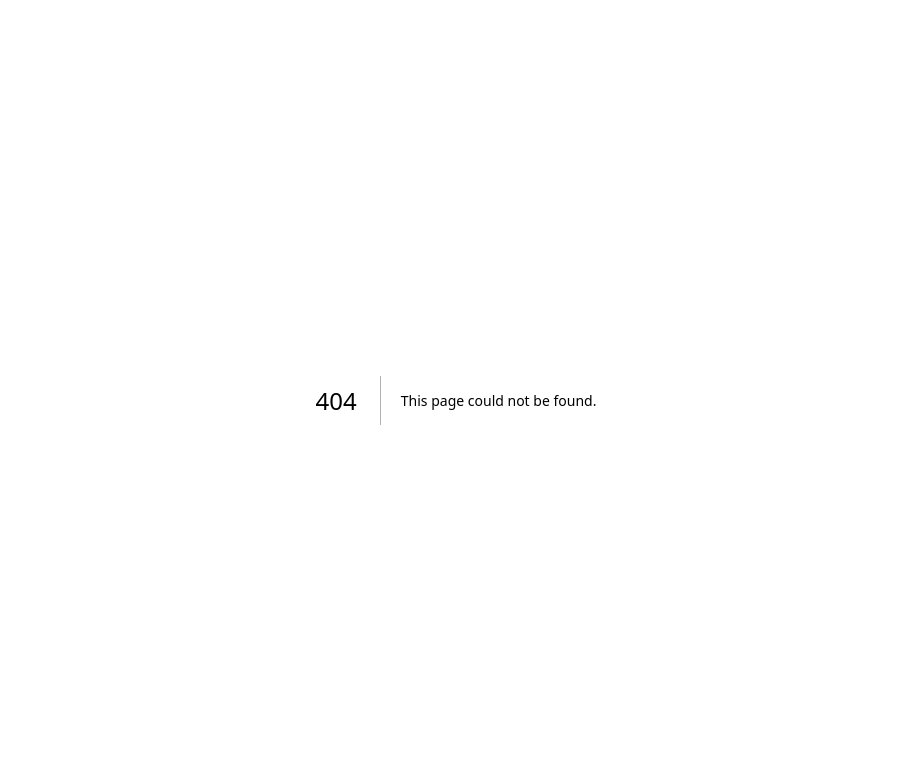
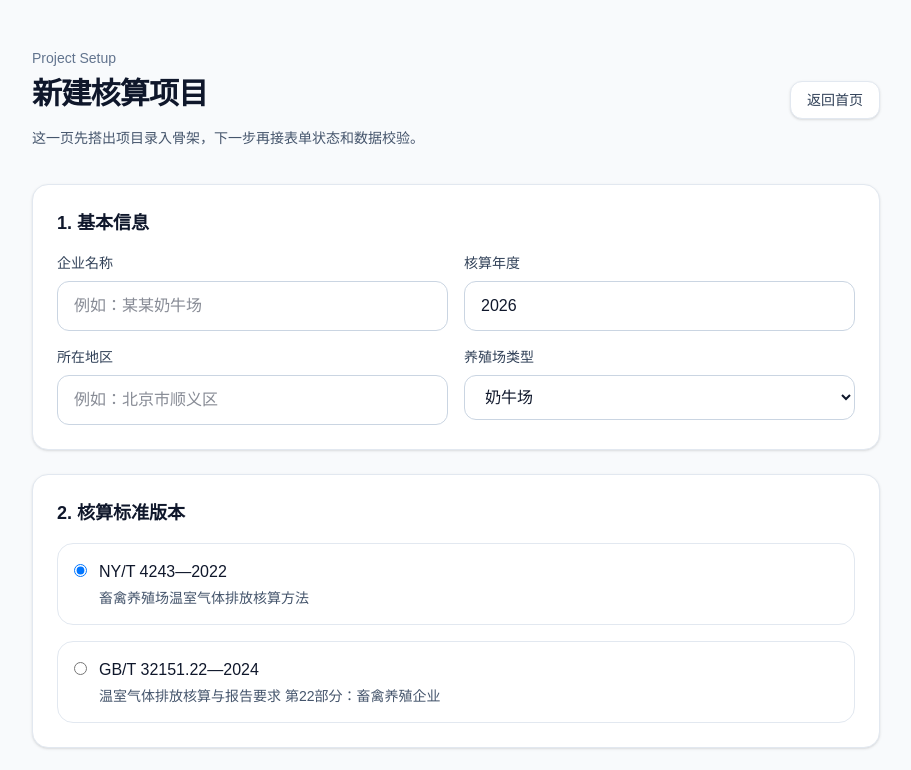
Before and after one commit to LIUYUNLONG01/farm-ghg-web, a Next.js app: page /project/new in a window 1280 px wide. Before the commit this address had no page. Shown: the top 770 px of the page, without its empty margins (184-1095 px from the left). Built offline with nearby package versions, Linux system fonts and the light colour scheme.

Commit message:
feat: add homepage entry and project setup page

```diff
--- a/src/app/page.tsx
+++ b/src/app/page.tsx
@@ -1,65 +1,64 @@
-import Image from "next/image";
+import Link from "next/link";
 
 export default function Home() {
+  const modules = [
+    "化石燃料燃烧",
+    "肠道发酵 CH4",
+    "粪污管理 CH4 / N2O",
+    "沼气、电力与热力",
+  ];
+
   return (
-    <div className="flex flex-col flex-1 items-center justify-center bg-zinc-50 font-sans dark:bg-black">
-      <main className="flex flex-1 w-full max-w-3xl flex-col items-center justify-between py-32 px-16 bg-white dark:bg-black sm:items-start">
-        <Image
-          className="dark:invert"
-          src="/next.svg"
-          alt="Next.js logo"
-          width={100}
-          height={20}
-          priority
-        />
-        <div className="flex flex-col items-center gap-6 text-center sm:items-start sm:text-left">
-          <h1 className="max-w-xs text-3xl font-semibold leading-10 tracking-tight text-black dark:text-zinc-50">
-            To get started, edit the page.tsx file.
+    <main className="min-h-screen bg-slate-50 text-slate-900">
+      <div className="mx-auto max-w-6xl px-6 py-16">
+        <div className="max-w-3xl">
+          <p className="text-sm font-medium tracking-wide text-slate-500">
+            Farm GHG Web · Starter
+          </p>
+          <h1 className="mt-3 text-4xl font-bold tracking-tight">
+            养殖场温室气体排放核算系统
           </h1>
-          <p className="max-w-md text-lg leading-8 text-zinc-600 dark:text-zinc-400">
-            Looking for a starting point or more instructions? Head over to{" "}
-            <a
-              href="https://vercel.com/templates?framework=next.js&utm_source=create-next-app&utm_medium=appdir-template-tw&utm_campaign=create-next-app"
-              className="font-medium text-zinc-950 dark:text-zinc-50"
+          <p className="mt-4 text-lg leading-8 text-slate-600">
+            第一版目标：录入基础数据，计算各排放源排放量，输出标准化结果。
+          </p>
+
+          <div className="mt-6 flex flex-wrap gap-3">
+            <Link
+              href="/project/new"
+              className="rounded-2xl bg-slate-900 px-5 py-3 text-sm font-medium text-white shadow-sm hover:bg-slate-700"
             >
-              Templates
-            </a>{" "}
-            or the{" "}
-            <a
-              href="https://nextjs.org/learn?utm_source=create-next-app&utm_medium=appdir-template-tw&utm_campaign=create-next-app"
-              className="font-medium text-zinc-950 dark:text-zinc-50"
+              开始新建项目
+            </Link>
+
+            <span className="rounded-2xl border border-slate-200 bg-white px-5 py-3 text-sm text-slate-600">
+              当前阶段：项目骨架搭建
+            </span>
+          </div>
+        </div>
+
+        <div className="mt-10 grid gap-4 md:grid-cols-2 xl:grid-cols-4">
+          {modules.map((item) => (
+            <section
+              key={item}
+              className="rounded-2xl border border-slate-200 bg-white p-6 shadow-sm"
             >
-              Learning
-            </a>{" "}
-            center.
-          </p>
+              <h2 className="text-lg font-semibold">{item}</h2>
+              <p className="mt-2 text-sm text-slate-500">
+                当前状态：待接入计算模块
+              </p>
+            </section>
+          ))}
         </div>
-        <div className="flex flex-col gap-4 text-base font-medium sm:flex-row">
-          <a
-            className="flex h-12 w-full items-center justify-center gap-2 rounded-full bg-foreground px-5 text-background transition-colors hover:bg-[#383838] dark:hover:bg-[#ccc] md:w-[158px]"
-            href="https://vercel.com/new?utm_source=create-next-app&utm_medium=appdir-template-tw&utm_campaign=create-next-app"
-            target="_blank"
-            rel="noopener noreferrer"
-          >
-            <Image
-              className="dark:invert"
-              src="/vercel.svg"
-              alt="Vercel logomark"
-              width={16}
-              height={16}
-            />
-            Deploy Now
-          </a>
-          <a
-            className="flex h-12 w-full items-center justify-center rounded-full border border-solid border-black/[.08] px-5 transition-colors hover:border-transparent hover:bg-black/[.04] dark:border-white/[.145] dark:hover:bg-[#1a1a1a] md:w-[158px]"
-            href="https://nextjs.org/docs?utm_source=create-next-app&utm_medium=appdir-template-tw&utm_campaign=create-next-app"
-            target="_blank"
-            rel="noopener noreferrer"
-          >
-            Documentation
-          </a>
+
+        <div className="mt-10 rounded-2xl border border-dashed border-slate-300 bg-white p-6">
+          <h3 className="text-base font-semibold">你现在完成了什么</h3>
+          <ul className="mt-3 space-y-2 text-sm text-slate-600">
+            <li>1. 已创建 Next.js + TypeScript + Tailwind 项目</li>
+            <li>2. 已建立目录骨架和基础数据模型</li>
+            <li>3. 已增加“新建项目”页面入口</li>
+          </ul>
         </div>
-      </main>
-    </div>
+      </div>
+    </main>
   );
 }
--- /dev/null
+++ b/src/app/project/new/page.tsx
@@ -0,0 +1,118 @@
+import Link from "next/link";
+import { standardOptions } from "@/data/standardOptions";
+
+export default function NewProjectPage() {
+  const currentYear = new Date().getFullYear();
+
+  return (
+    <main className="min-h-screen bg-slate-50 text-slate-900">
+      <div className="mx-auto max-w-4xl px-6 py-12">
+        <div className="mb-8 flex items-center justify-between">
+          <div>
+            <p className="text-sm font-medium text-slate-500">Project Setup</p>
+            <h1 className="mt-2 text-3xl font-bold tracking-tight">
+              新建核算项目
+            </h1>
+            <p className="mt-3 text-sm leading-7 text-slate-600">
+              这一页先搭出项目录入骨架，下一步再接表单状态和数据校验。
+            </p>
+          </div>
+
+          <Link
+            href="/"
+            className="rounded-xl border border-slate-200 bg-white px-4 py-2 text-sm font-medium text-slate-700 shadow-sm hover:bg-slate-100"
+          >
+            返回首页
+          </Link>
+        </div>
+
+        <div className="space-y-6">
+          <section className="rounded-2xl border border-slate-200 bg-white p-6 shadow-sm">
+            <h2 className="text-lg font-semibold">1. 基本信息</h2>
+            <div className="mt-4 grid gap-4 md:grid-cols-2">
+              <label className="block">
+                <span className="mb-2 block text-sm font-medium text-slate-700">
+                  企业名称
+                </span>
+                <input
+                  className="w-full rounded-xl border border-slate-300 px-4 py-3 outline-none transition focus:border-slate-500"
+                  placeholder="例如：某某奶牛场"
+                />
+              </label>
+
+              <label className="block">
+                <span className="mb-2 block text-sm font-medium text-slate-700">
+                  核算年度
+                </span>
+                <input
+                  type="number"
+                  defaultValue={currentYear}
+                  className="w-full rounded-xl border border-slate-300 px-4 py-3 outline-none transition focus:border-slate-500"
+                />
+              </label>
+
+              <label className="block">
+                <span className="mb-2 block text-sm font-medium text-slate-700">
+                  所在地区
+                </span>
+                <input
+                  className="w-full rounded-xl border border-slate-300 px-4 py-3 outline-none transition focus:border-slate-500"
+                  placeholder="例如：北京市顺义区"
+                />
+              </label>
+
+              <label className="block">
+                <span className="mb-2 block text-sm font-medium text-slate-700">
+                  养殖场类型
+                </span>
+                <select className="w-full rounded-xl border border-slate-300 px-4 py-3 outline-none transition focus:border-slate-500">
+                  <option>奶牛场</option>
+                  <option>肉牛场</option>
+                  <option>羊场</option>
+                  <option>猪场</option>
+                  <option>蛋鸡场</option>
+                  <option>肉鸡场</option>
+                  <option>其他</option>
+                </select>
+              </label>
+            </div>
+          </section>
+
+          <section className="rounded-2xl border border-slate-200 bg-white p-6 shadow-sm">
+            <h2 className="text-lg font-semibold">2. 核算标准版本</h2>
+            <div className="mt-4 grid gap-4">
+              {standardOptions.map((standard) => (
+                <label
+                  key={standard.value}
+                  className="flex cursor-pointer items-start gap-3 rounded-2xl border border-slate-200 p-4 hover:bg-slate-50"
+                >
+                  <input
+                    type="radio"
+                    name="standardVersion"
+                    defaultChecked={standard.value === "NYT4243_2022"}
+                    className="mt-1"
+                  />
+                  <div>
+                    <p className="font-medium text-slate-900">{standard.label}</p>
+                    <p className="mt-1 text-sm text-slate-600">
+                      {standard.description}
+                    </p>
+                  </div>
+                </label>
+              ))}
+            </div>
+          </section>
+
+          <section className="rounded-2xl border border-dashed border-slate-300 bg-white p-6">
+            <h2 className="text-lg font-semibold">3. 当前状态</h2>
+            <ul className="mt-3 space-y-2 text-sm text-slate-600">
+              <li>已建立项目基础信息区域</li>
+              <li>已建立标准版本选择区域</li>
+              <li>下一步将接入表单状态管理和数据校验</li>
+            </ul>
+          </section>
+        </div>
+      </div>
+    </main>
+  );
+}
--- /dev/null
+++ b/src/data/standardOptions.ts
@@ -0,0 +1,20 @@
+import type { StandardVersion } from "@/types/ghg";
+
+export interface StandardOption {
+  value: StandardVersion;
+  label: string;
+  description: string;
+}
+
+export const standardOptions: StandardOption[] = [
+  {
+    value: "NYT4243_2022",
+    label: "NY/T 4243—2022",
+    description: "畜禽养殖场温室气体排放核算方法",
+  },
+  {
+    value: "GBT32151_22_2024",
+    label: "GB/T 32151.22—2024",
+    description: "温室气体排放核算与报告要求 第22部分：畜禽养殖企业",
+  },
+];
--- /dev/null
+++ b/src/types/ghg.ts
@@ -0,0 +1,63 @@
+export type StandardVersion = "NYT4243_2022" | "GBT32151_22_2024";
+
+export type FarmType =
+  | "奶牛场"
+  | "肉牛场"
+  | "羊场"
+  | "猪场"
+  | "蛋鸡场"
+  | "肉鸡场"
+  | "其他";
+
+export type ModuleKey =
+  | "fossilFuel"
+  | "entericCH4"
+  | "manureCH4"
+  | "manureN2O"
+  | "biogasRecovery"
+  | "purchasedEnergy"
+  | "exportedEnergy";
+
+export interface ProjectBase {
+  enterpriseName: string;
+  year: number;
+  region: string;
+  farmType: FarmType;
+  standardVersion: StandardVersion;
+  notes?: string;
+}
+
+export interface LivestockRecord {
+  species: string;
+  stage: string;
+  annualAverageHead: number;
+  annualOutputHead?: number;
+  feedingDays?: number;
+}
+
+export interface FactorReference {
+  standardVersion: StandardVersion;
+  sourceTable: string;
+  factorCode: string;
+  factorName: string;
+  value: number;
+  unit: string;
+  note?: string;
+}
+
+export interface ModuleResult {
+  moduleKey: ModuleKey;
+  moduleName: string;
+  emission: number;
+  unit: "tCO2e";
+  activityData: Record<string, string | number>;
+  factorRefs: FactorReference[];
+  notes?: string[];
+}
+
+export interface ProjectDraft {
+  base: ProjectBase;
+  livestock: LivestockRecord[];
+  createdAt: string;
+  updatedAt: string;
+}
```
